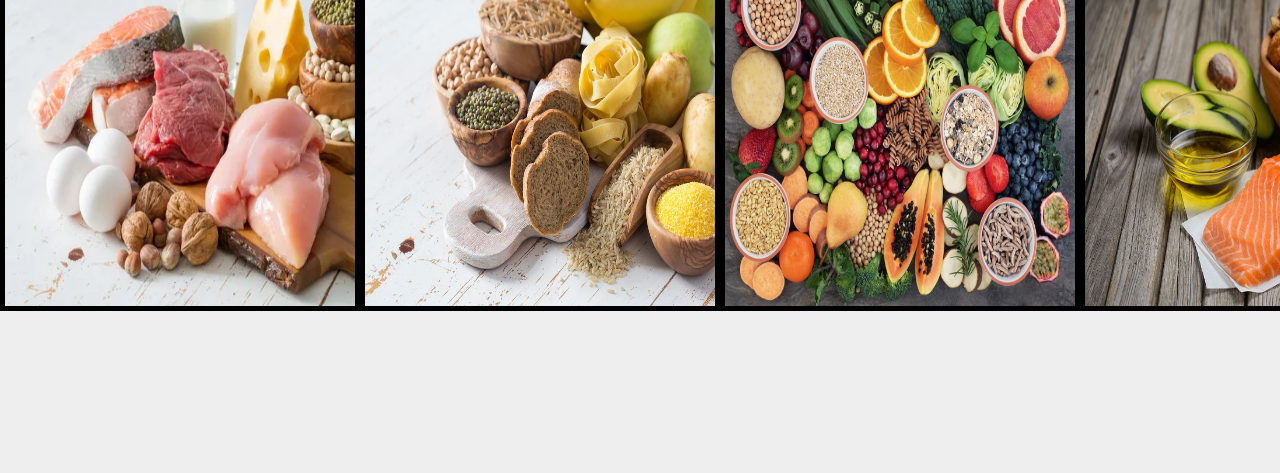
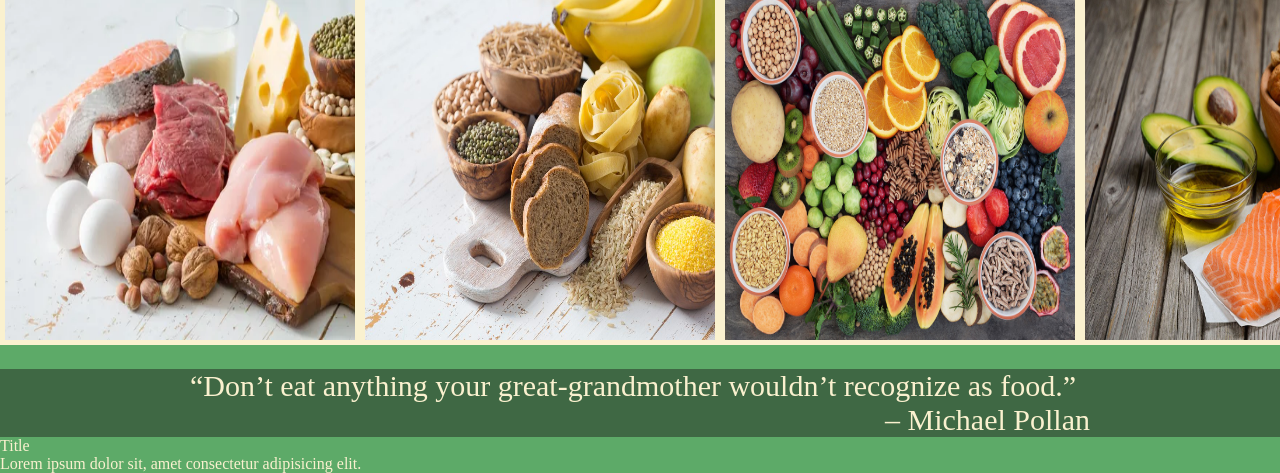
Before and after one commit to Cesarcasas0737/landing_page, a plain HTML site: page index.html in a window 1280 px wide. Shown: the part 665-1138 px from the top of the page. Before the commit the page ends 980 px from the top, so only its background shows below. Drawn offline with Linux system fonts and the light colour scheme; files whose address does not match are found by name.

Commit message:
changed color patterns for front page ,added content c and d

```diff
--- a/index.html
+++ b/index.html
@@ -4,7 +4,7 @@
     <meta charset="UTF-8">
     <meta http-equiv="X-UA-Compatible" content="IE=edge">
     <meta name="viewport" content="width=device-width, initial-scale=1.0">
-    <title>Document</title>
+    <title>BetterEats</title>
     <link rel="stylesheet" href="style.css">
 </head>
 <body>
@@ -32,7 +32,7 @@
 
             <div class="content-a-l-content">
                 Let's face it everyone want's to eat healthy but for some of us the first step is the hardest.
-                That's why we're introducing BetterEats,a subscription service that delivers high quaility food and instructions on how to cook it and why.
+                That's why we're introducing BetterEats,A free newsletter that gives you valuable information of
             </div>
             <!-- make it so button does not scale.-->
 
@@ -108,5 +108,19 @@
             another important thing is needing to make the right border -->
         </div>
     </div>
+
+    <div class="content-c">
+        <div class="c-contain">
+            <div class="c-quote"> “Don’t eat anything your great-grandmother wouldn’t recognize as food.”</div>
+            <div class="c-author">– Michael Pollan</div>
+        </div>
+    </div>
+    <div class="content-d">
+        <div class="d-contain">
+            <div class="d-tilte">Title</div>
+            <div class="d-text">Lorem ipsum dolor sit, amet consectetur adipisicing elit.</div>
+
+        </div>
+    </div>
 </body>
 </html>
--- a/style.css
+++ b/style.css
@@ -1,8 +1,9 @@
 body {
+    color: #faf1cf;
+    margin: 0;
+    background-color: #5daa68;
+    font-family: Besley, serif;
 
-    margin: 0;
-    background: #eee;
-    font-family: Besley, serif;
   }
 
 
@@ -10,14 +11,14 @@ body {
 .header{
     display: flex;
     flex-direction: row;
-    background: #36688d;
+    background: #3f6844;
     border-bottom: 1px solid #ddd;
     box-shadow: 0 0 8px rgba(0,0,0,.1);
     justify-content: space-around;
 }
 .logo{
-    color: rgb(0, 0, 0);
-    font-size: 32px;
+    color: #faf1cf;
+    font-size: 62px;
     font-weight: 900;
     font-style: italic;
     padding-right: 16px;
@@ -38,7 +39,7 @@ below is content one! */
     flex-direction: row;
     justify-content: space-around;
     align-items: center;
-    background: #36688d;
+    background: #3f6844;
     padding: 50px;
 
     /*Not sure if this is a good idea but we'll see*/
@@ -51,9 +52,15 @@ below is content one! */
   /*this is to add more character to it*/
   button.sign-up {
     display: flex;
+
+    background: #5DAA68;
+    border: 1px solid #5DAA68;
+    color: #faf1cf;
+    /*
     background: royalblue;
     border: 1px solid royalblue;
-    color: white;
+    */
+
   }
 
 .content-a-l{
@@ -89,6 +96,7 @@ font-size: 40px;
 .content-b{
 display: flex;
 flex-direction: column;
+background-color:#5DAA68;
 }
 
 .content-b-top{
@@ -125,13 +133,37 @@ justify-content: center;
 
 font-size: 32px;
 }
+
+.content-c{
+
+    display: flex;
+    justify-content: center;
+    align-items: center;
+    margin-top: 20px;
+    background-color: #3f6844;
+}
+
+.c-contain{
+
+    display: flex;
+    flex-direction: column;
+    font-size: 30px;
+}
+.c-quote{
+    width: 900px;
+}
+.c-author{
+    display: flex;
+    flex-direction: column;
+    align-self: flex-end;
+}
 /* apply to all*/
 img{
     width: 350px;
     height: 350px;
 }
 img {
-    border: 5px solid black;
+    border: 5px solid #faf1cf;
   }
 button {
     padding: 8px 16px;
@@ -142,7 +174,7 @@ button {
 a {
     /*being used on link-one*/
     font-size: 20px;
-    color: black;
+    color: #faf1cf;
     text-decoration: none;
   }
 
```
